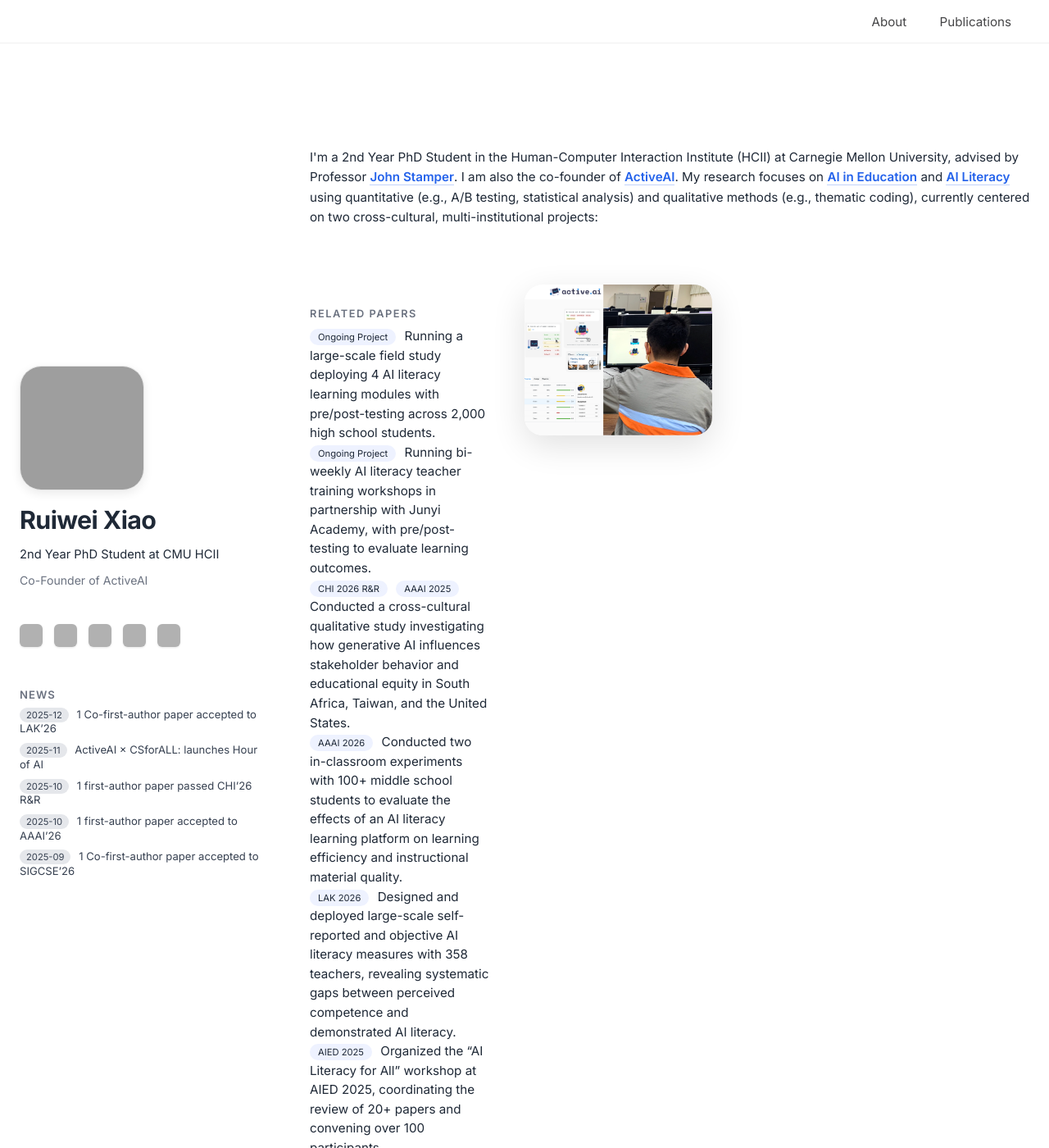
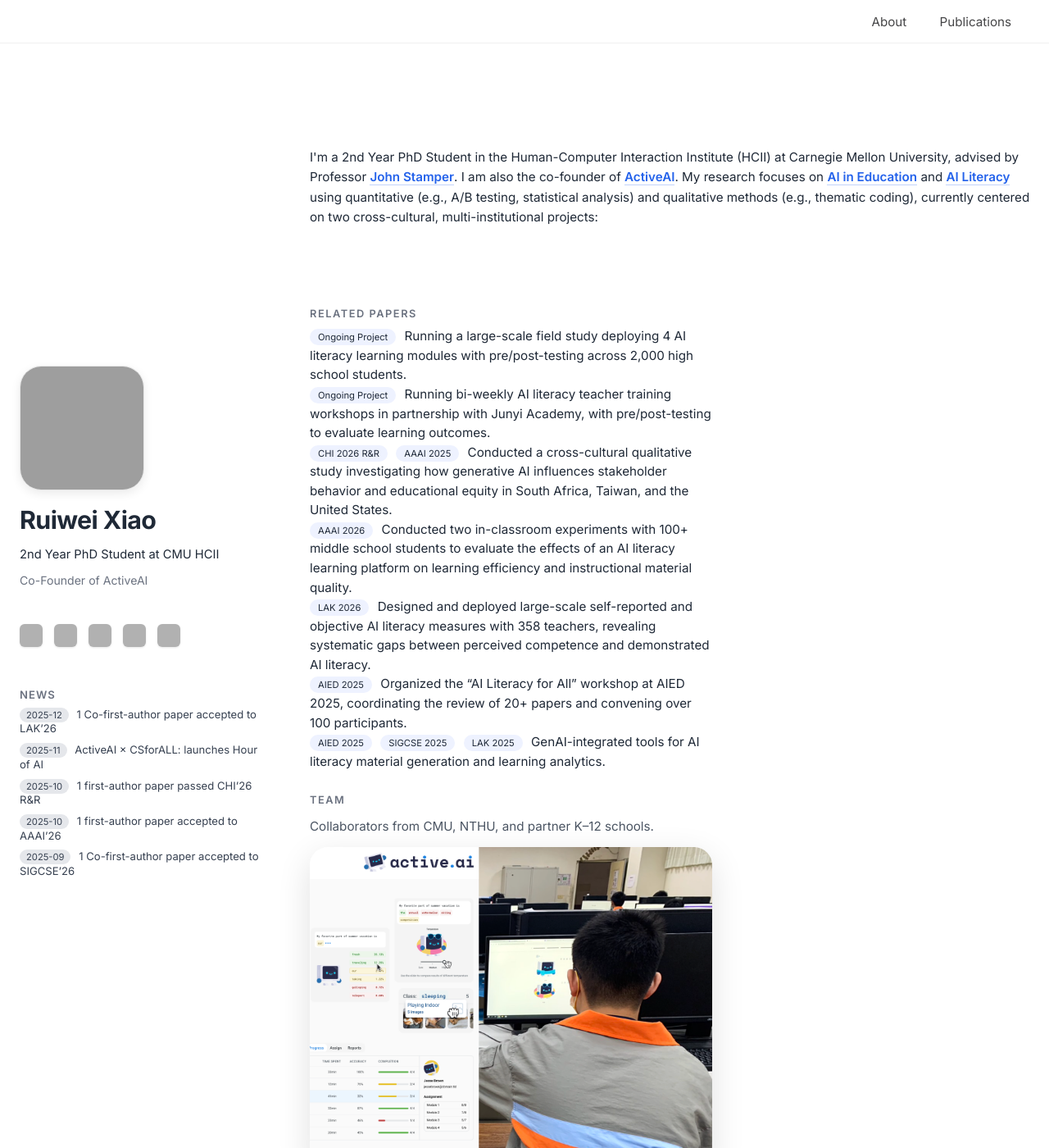
Before and after one commit to ruiwei-xiao/ruiwei-xiao.github.io, a Jekyll site: the page built from index.md, in a window 1280 px wide and 1400 px high. Shown: the whole window at 82% size. Built offline with Jekyll 4.4.1, drawn with Linux system fonts in a browser that asks for light colours; grey boxes are pictures that could not be loaded.

Commit message:
Update style.css

```diff
--- a/assets/css/style.css
+++ b/assets/css/style.css
@@ -677,43 +677,3 @@
 .about-section a:hover {
   border-bottom-color: rgba(37,99,235,0.75);
 }
-
-
-.project-and-hero{
-  display: flex;
-  gap: 32px;
-  align-items: stretch;     /* 左右同高 */
-}
-
-/* 右边：作为“高度锚点” */
-.hero-media{
-  flex: 1;
-  display: flex;
-  align-items: flex-start;
-}
-.hero-media img{
-  width: 100%;
-  height: auto;
-  object-fit: contain;
-}
-
-/* 左边：必须允许内部元素缩小，否则滚动不会生效 */
-.project-content{
-  flex: 1;
-  display: flex;
-  flex-direction: column;
-  min-height: 0;            /* 关键！！！没有这个就会撑开 */
-}
-
-/* 让 related-papers 吃掉可用高度，并在内部滚动 */
-.related-papers{
-  flex: 1;                  /* 关键：占据剩余高度 */
-  min-height: 0;            /* 关键：允许变小以触发滚动 */
-  overflow-y: auto;
-  padding-right: 10px;      /* 给 scrollbar 留空间 */
-}
-
-/* Team 放在下面，不滚动（如果你希望 Team 也一起滚动，把它放进 related-papers） */
-.team-desc{
-  margin-top: 10px;
-}
```
